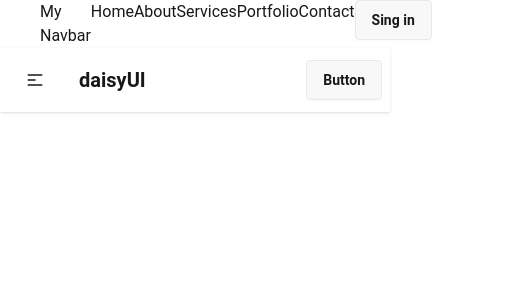
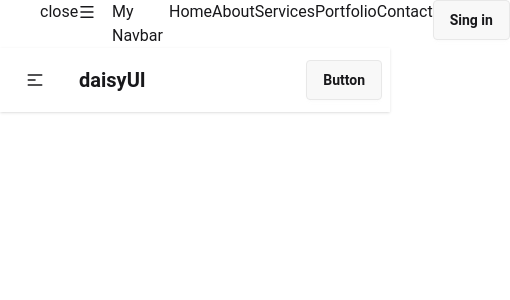
Before and after one commit to mjh-shikder/Tailwind-CSS-Axios-Rechart-Awesome-components, a React (Vite) app: page /contact in a window 390 px wide. Shown: the top 300 px of the page, 510 px wide, since content can reach past the window. Built offline with nearby package versions, Linux system fonts and the light colour scheme.

Commit message:
test open text toggle

```diff
--- a/package.json
+++ b/package.json
@@ -12,6 +12,7 @@
   "dependencies": {
     "@tailwindcss/vite": "^4.1.14",
     "lucide": "^0.544.0",
+    "lucide-react": "^0.544.0",
     "react": "^19.1.1",
     "react-dom": "^19.1.1",
     "tailwindcss": "^4.1.14"
--- a/src/Components/NavBar.jsx
+++ b/src/Components/NavBar.jsx
@@ -1,5 +1,6 @@
-import React from "react";
+import React, { useState } from "react";
 import Links from "./Links";
+import { Menu } from "lucide-react";
 const navigationData = [
   {
     id: 1,
@@ -30,19 +31,24 @@ const navigationData = [
 
 const NavBar = () => {
 
+    const [open, setOpen] = useState(false)
+
 
   return (
     <nav className="flex justify-between mx-10 ">
-          <h3>My Navbar</h3>
-          <ul className="flex ">
-
-              {
-                  navigationData.map(route => <Links key={route.id} route={route}></Links>)
-              }
-              {/* {
+          <span className="flex " onClick={()=>setOpen(!open)}>
+              {open ? 'open' : 'close'}
+        <Menu className="md:hidden " />
+        <h3 className="ml-4">My Navbar</h3>
+      </span>
+      <ul className="flex ">
+        {navigationData.map((route) => (
+          <Links key={route.id} route={route}></Links>
+        ))}
+        {/* {
                   navigationData.map(route => <li className="mr-9 "><a href={route.path}>{ route.name}</a></li>)
               } */}
-          </ul>
+      </ul>
       <button className="btn ">Sing in</button>
     </nav>
   );
```
Also changed, not shown: 1 other file (tests, documents, lock files or other folders).
